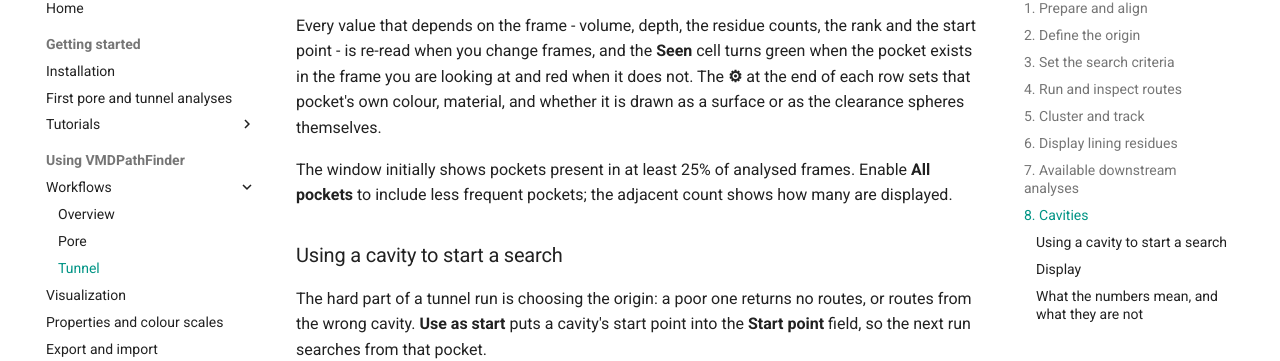
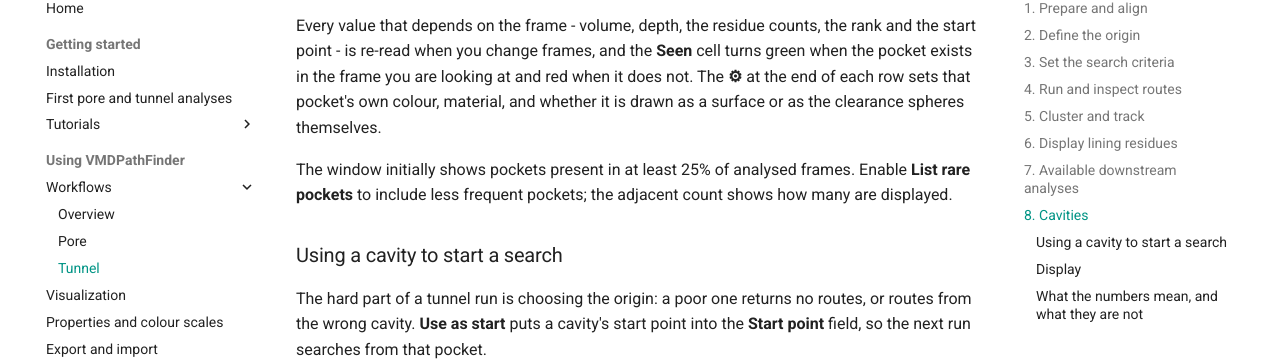
Before and after one commit to aminkvh/VMDHole, an MkDocs documentation site: the page built from docs/tunnel-mode.md, in a window 1280 px wide and 900 px high, scrolled down 4647 px. Shown: the part 100-461 px from the top of the window. Built offline with MkDocs 1.6.1 and Material for MkDocs 9.7.7, drawn with Linux system fonts in a browser that asks for light colours; comment, search, counter and statistics services are not loaded.

```diff
--- a/docs/tunnel-mode.md
+++ b/docs/tunnel-mode.md
@@ -161,7 +161,7 @@
 spheres themselves.
 
 The window initially shows pockets present in at least 25% of analysed frames.
-Enable **All pockets** to include less frequent pockets; the adjacent count
+Enable **List rare pockets** to include less frequent pockets; the adjacent count
 shows how many are displayed.
 
 ### Using a cavity to start a search
```
Also changed, not shown: 1 other file.
